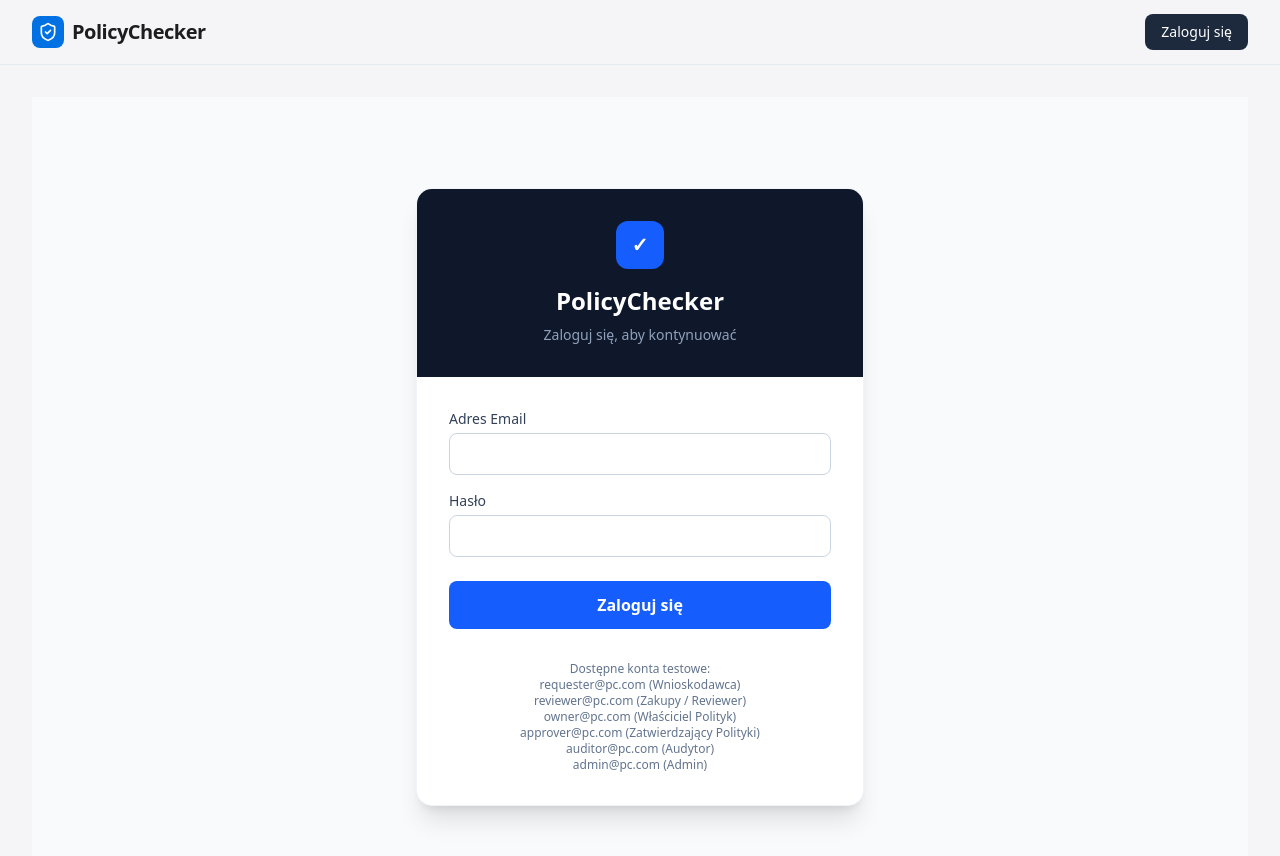
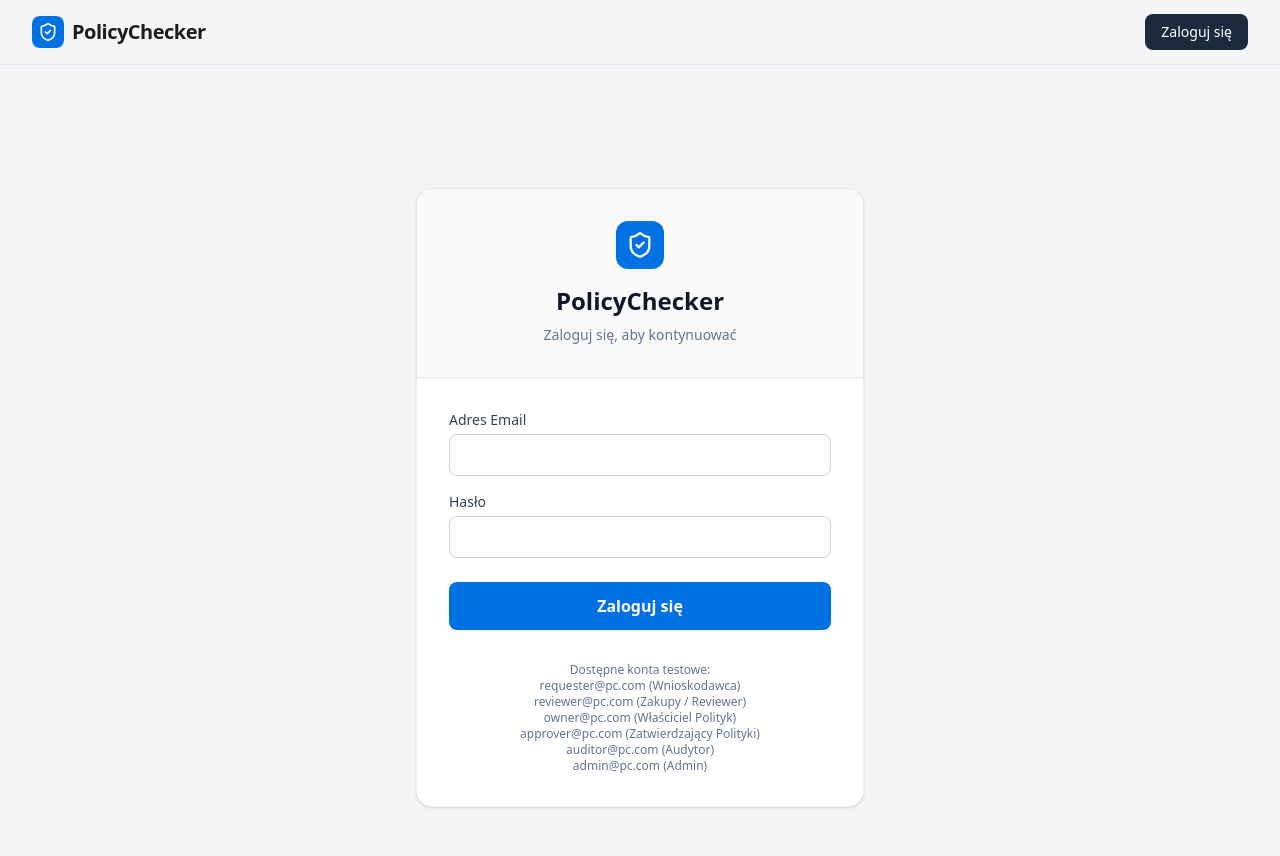
Before and after one commit to KamilW-git/PolicyChecker, a Next.js app in the folder web/: page /login in a window 1280 px wide. Shown: the top 856 px of the page. Built offline with nearby package versions, Linux system fonts and the light colour scheme; no server answers.

Commit message:
style: align login page with design tokens

```diff
--- a/web/src/app/login/page.tsx
+++ b/web/src/app/login/page.tsx
@@ -2,6 +2,7 @@
 
 import { useActionState } from 'react'
 import { loginAction } from './actions'
+import { ShieldCheck } from 'lucide-react'
 
 export default function LoginPage() {
   const [state, formAction, pending] = useActionState(
@@ -10,14 +11,14 @@ export default function LoginPage() {
   )
 
   return (
-    <div className="min-h-screen bg-slate-50 flex items-center justify-center p-6">
-      <div className="max-w-md w-full bg-white rounded-2xl shadow-xl border border-slate-100 overflow-hidden">
-        <div className="p-8 text-center bg-slate-900">
-          <div className="w-12 h-12 bg-blue-600 rounded-xl flex items-center justify-center mx-auto mb-4">
-            <span className="text-white font-bold text-xl">✓</span>
+    <div className="min-h-screen bg-[#F5F5F7] flex items-center justify-center p-6">
+      <div className="max-w-md w-full bg-white rounded-2xl shadow-sm border border-slate-200/80 overflow-hidden">
+        <div className="p-8 text-center bg-[#F5F5F7]/50 border-b border-slate-200/80">
+          <div className="w-12 h-12 bg-[var(--color-accent)] rounded-xl flex items-center justify-center mx-auto mb-4">
+            <ShieldCheck size={28} className="text-white" />
           </div>
-          <h1 className="text-2xl font-bold text-white">PolicyChecker</h1>
-          <p className="text-slate-400 mt-2 text-sm">Zaloguj się, aby kontynuować</p>
+          <h1 className="text-2xl font-bold text-slate-900">PolicyChecker</h1>
+          <p className="text-slate-500 mt-2 text-sm">Zaloguj się, aby kontynuować</p>
         </div>
 
         <form action={formAction} className="p-8 space-y-6">
@@ -34,7 +35,7 @@ export default function LoginPage() {
                 type="email"
                 name="email"
                 required
-                className="w-full px-4 py-2 text-black border border-slate-300 rounded-lg focus:ring-2 focus:ring-blue-600 focus:border-transparent outline-none transition"
+                className="w-full px-4 py-2 text-black border border-slate-300 rounded-lg focus:ring-2 focus:ring-[var(--color-accent)] focus:border-transparent outline-none transition"
               />
             </div>
 
@@ -44,7 +45,7 @@ export default function LoginPage() {
                 type="password"
                 name="password"
                 required
-                className="w-full px-4 py-2 text-black border border-slate-300 rounded-lg focus:ring-2 focus:ring-blue-600 focus:border-transparent outline-none transition"
+                className="w-full px-4 py-2 text-black border border-slate-300 rounded-lg focus:ring-2 focus:ring-[var(--color-accent)] focus:border-transparent outline-none transition"
               />
             </div>
           </div>
@@ -52,7 +53,7 @@ export default function LoginPage() {
           <button
             type="submit"
             disabled={pending}
-            className="w-full bg-blue-600 text-white font-bold py-3 rounded-lg hover:bg-blue-700 transition disabled:opacity-50"
+            className="w-full bg-[var(--color-accent)] text-white font-bold py-3 rounded-lg hover:opacity-90 transition disabled:opacity-50"
           >
             {pending ? 'Logowanie...' : 'Zaloguj się'}
           </button>
```
